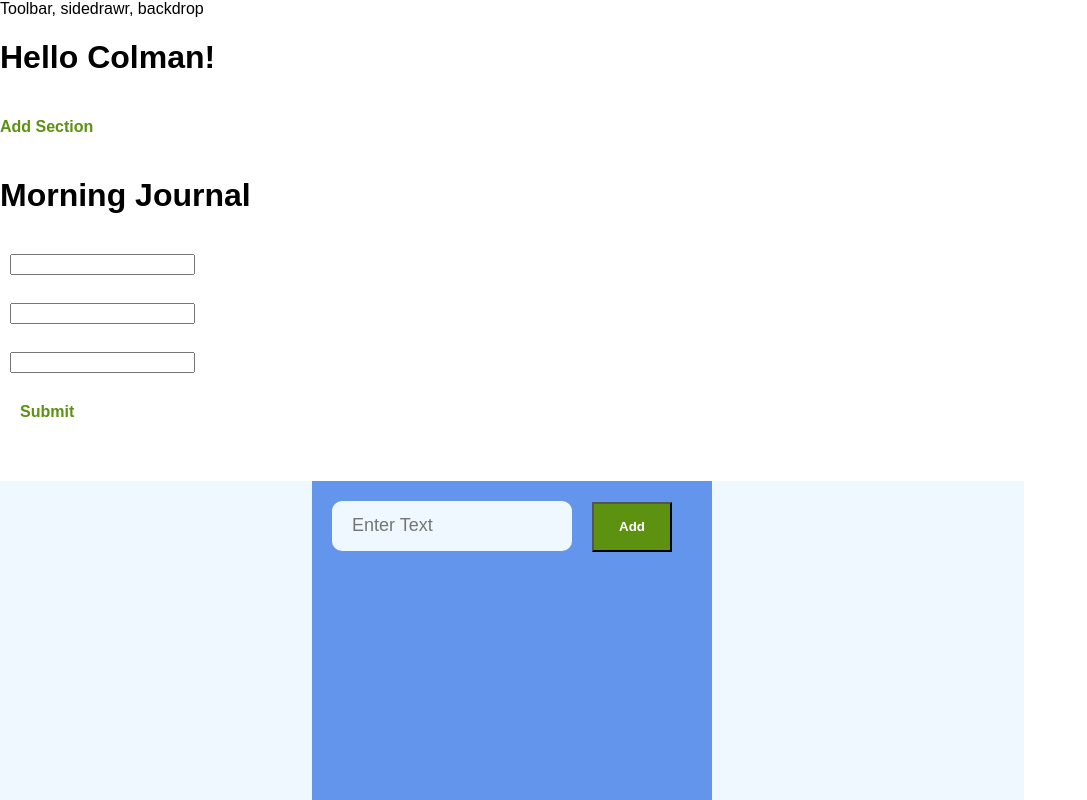
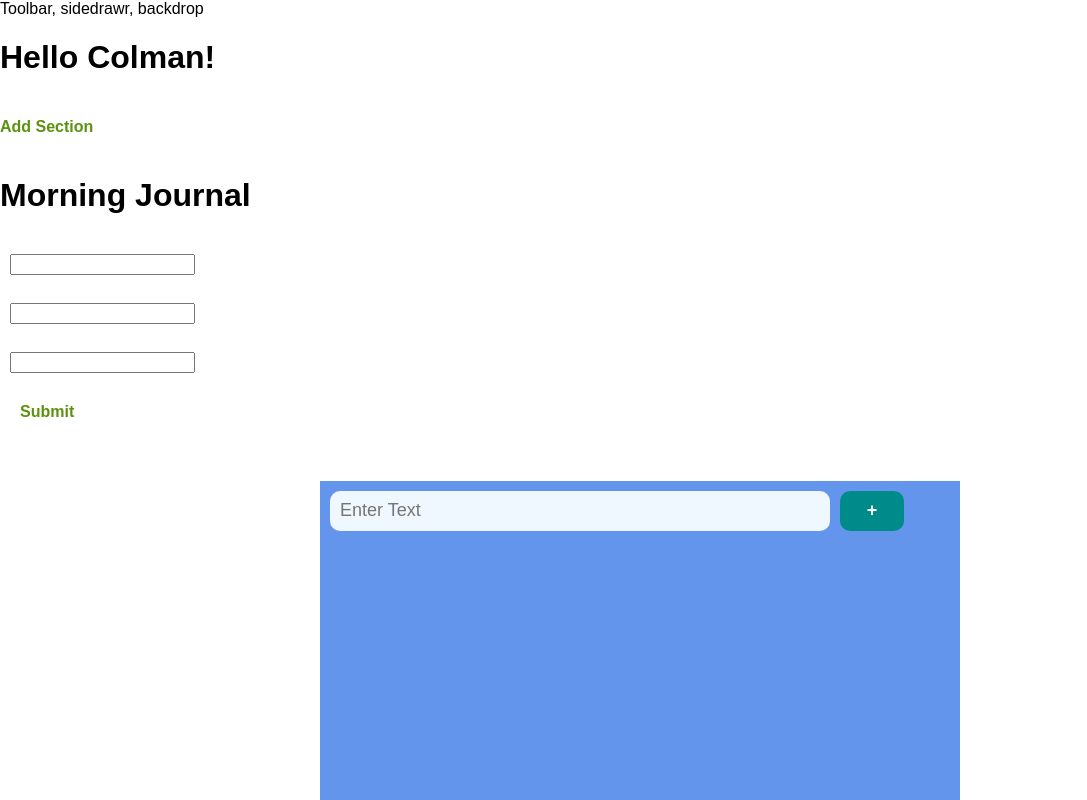
Before and after one commit to soggytacos/Launchpad, a React app: page / in a window 1280 px wide. Shown: the top 800 px of the page, without its empty margins (0-1087 px from the left). Built offline with nearby package versions, Linux system fonts and the light colour scheme.

Commit message:
finished the todo module

```diff
--- a/package.json
+++ b/package.json
@@ -3,6 +3,9 @@
   "version": "0.1.0",
   "private": true,
   "dependencies": {
+    "@fortawesome/fontawesome-svg-core": "^1.2.28",
+    "@fortawesome/free-solid-svg-icons": "^5.13.0",
+    "@fortawesome/react-fontawesome": "^0.1.9",
     "autoprefixer": "7.1.2",
     "babel-core": "6.25.0",
     "babel-eslint": "7.2.3",
@@ -33,6 +36,7 @@
     "react": "^16.10.0",
     "react-dev-utils": "^4.0.1",
     "react-dom": "^16.10.0",
+    "react-flip-move": "^3.0.4",
     "style-loader": "0.18.2",
     "sw-precache-webpack-plugin": "0.11.4",
     "url-loader": "0.5.9",
--- a/src/containers/ToDo/ToDo.css
+++ b/src/containers/ToDo/ToDo.css
@@ -1,41 +1,44 @@
-.ToDo {
-    background-color: aliceblue;
-    width: 80%;
+.ToDoForm {
+    background-color: cornflowerblue;
+    min-height: 500px;
+    margin: 40px auto;
+    width: 50%;
 
 }
 
-.toDoForm {
-    background-color: cornflowerblue;
-    min-height: 500px;
-    width: 400px;
-    margin: 40px auto;
-}
-
 .Input {
- background-color: aliceblue;
+    background-color: aliceblue;
     border: 2px;
-    width: 200px;
-    height: 50px;
-    padding: 0 20px;
-    margin: 20px;
+    width: 75%;
+    height: 40px;
+    padding: 0 10px;
+    margin-top: 10px;
+    margin-left: 10px;
     border-radius: 10px;
     font-size: 18px;
     color: black;
 }
 
-#to-do-form input::placeholder {
-    color: #ccc;
-}
+/*.ToDoForm input::placeholder {*/
+/*    color: #ccc;*/
+/*}*/
 
-#to-do-form input:focus, #to-do-form button:focus {
-    outline: aqua;
-}
+/*.ToDoForm input:focus, .ToDoForm button:focus {*/
+/*    outline: aqua;*/
+/*}*/
+
 .button {
-    height: 50px;
-    width: 80px;
-    border-radius: 0;
-    background-color: #5C9210;
+    border: 2px;
+    padding: 0 10px;
+    margin-top: 10px;
+    margin-left: 10px;
+    height: 40px;
+    width: 10%;
+    border-radius: 10px;
+    background-color: darkcyan;
     cursor: pointer;
     font-weight: bolder;
     color: white;
+    font-size: 18px;
+    text-align: center;
 }
--- a/src/containers/ToDo/ToDo.js
+++ b/src/containers/ToDo/ToDo.js
@@ -1,5 +1,10 @@
 import React, {Component} from 'react';
 import classes from './ToDo.css';
+import ToDoList from './ToDoList/ToDoList';
+import { library } from "@fortawesome/fontawesome-svg-core";
+import { faTrash } from "@fortawesome/free-solid-svg-icons";
+
+library.add(faTrash);
 
 class ToDo extends Component {
     constructor(props) {
@@ -11,6 +16,10 @@ class ToDo extends Component {
                 key: ''
             }
         }
+        this.handleInput = this.handleInput.bind(this);
+        this.addItem = this.addItem.bind(this);
+        this.deleteItem = this.deleteItem.bind(this);
+        this.setUpdate = this.setUpdate.bind(this);
     }
 
     handleInput(e) {
@@ -25,17 +34,48 @@ class ToDo extends Component {
     addItem(e) {
         e.preventDefault();
         const newItem = this.state.currentItem;
+        if(newItem.text !== "") {
+            const newItems = [...this.state.items, newItem];
+            this.setState({
+                items: newItems,
+                currentItem: {
+                    text: '',
+                    key: ''
+                }
+            })
+        }
+    }
+
+    deleteItem(key) {
+        const filteredItems = this.state.items.filter(item => item.key !== key);
+        this.setState({ items: filteredItems })
+    }
+
+    setUpdate(text, key) {
+        const items = this.state.items;
+        items.map(item => {
+                if (item.key === key) {
+                    item.text = text;
+                }
+            }
+        )
+        this.setState({ items: items })
     }
 
     render() {
         return (
-            <div className={classes.ToDo}>
-                <form className={classes.toDoForm} id="to-do-form" onSubmit={this.addItem}>
+            <div className={classes.ToDoForm}>
+                <form id="to-do-form" onSubmit={this.addItem}>
                     <input className={classes.Input} type="text" placeholder="Enter Text"
                     value={this.state.currentItem.text}
                     onChange={this.handleInput}/>
-                    <button className={classes.button} type="submit">Add</button>
+                    <button className={classes.button} type="submit">+</button>
                 </form>
+                <ToDoList
+                    items={this.state.items}
+                    deleteItem={this.deleteItem}
+                    setUpdate={this.setUpdate}
+                />
             </div>
         );
     }
--- /dev/null
+++ b/src/containers/ToDo/ToDoList/ToDoList.css
@@ -0,0 +1,35 @@
+.ToDoItem {
+    color: white;
+    width: 80%;
+    background-color: darkcyan;
+    height: 40px;
+    margin: 7px auto;
+    border-radius: 8px;
+}
+
+.ToDoItem p {
+    padding: 8px;
+    position: relative;
+}
+
+.ToDoItem p span {
+    position: absolute;
+    right: 10px;
+    cursor: pointer;
+}
+
+.Faicons {
+    margin: 0 5px;
+    font-size: 18px;
+}
+
+.ToDoItem p input {
+    background-color: transparent;
+    border: 0;
+    color: #fff;
+    font-size: 18px;
+}
+
+.ToDoItem p input:focus {
+    outline: none;
+}
--- /dev/null
+++ b/src/containers/ToDo/ToDoList/ToDoList.js
@@ -0,0 +1,39 @@
+import React from 'react';
+import classes from './ToDoList.css';
+import {FontAwesomeIcon} from "@fortawesome/react-fontawesome";
+import FlipMove from "react-flip-move";
+
+const toDoList = (props) => {
+    const items = props.items;
+    let listItems = items.map(item => (
+        <div key={item.key} className={classes.ToDoItem}>
+            <p>
+                <input
+                    type="text"
+                    id={item.key}
+                    value={item.text}
+                    onChange={(e) => {
+                        props.setUpdate(e.target.value, item.key)
+                    }}
+                />
+                <span>
+                    <FontAwesomeIcon
+                        icon="trash"
+                        onClick={() => props.deleteItem(item.key)}
+                        className={classes.Faicons}
+                    />
+                </span>
+            </p>
+        </div>
+    ))
+
+    return (
+        <div>
+            <FlipMove duration={100} easing="ease-in-out">
+                {listItems}
+            </FlipMove>
+        </div>
+    )
+};
+
+export default toDoList;
```
Also changed, not shown: 1 other file (tests, documents, lock files or other folders).
